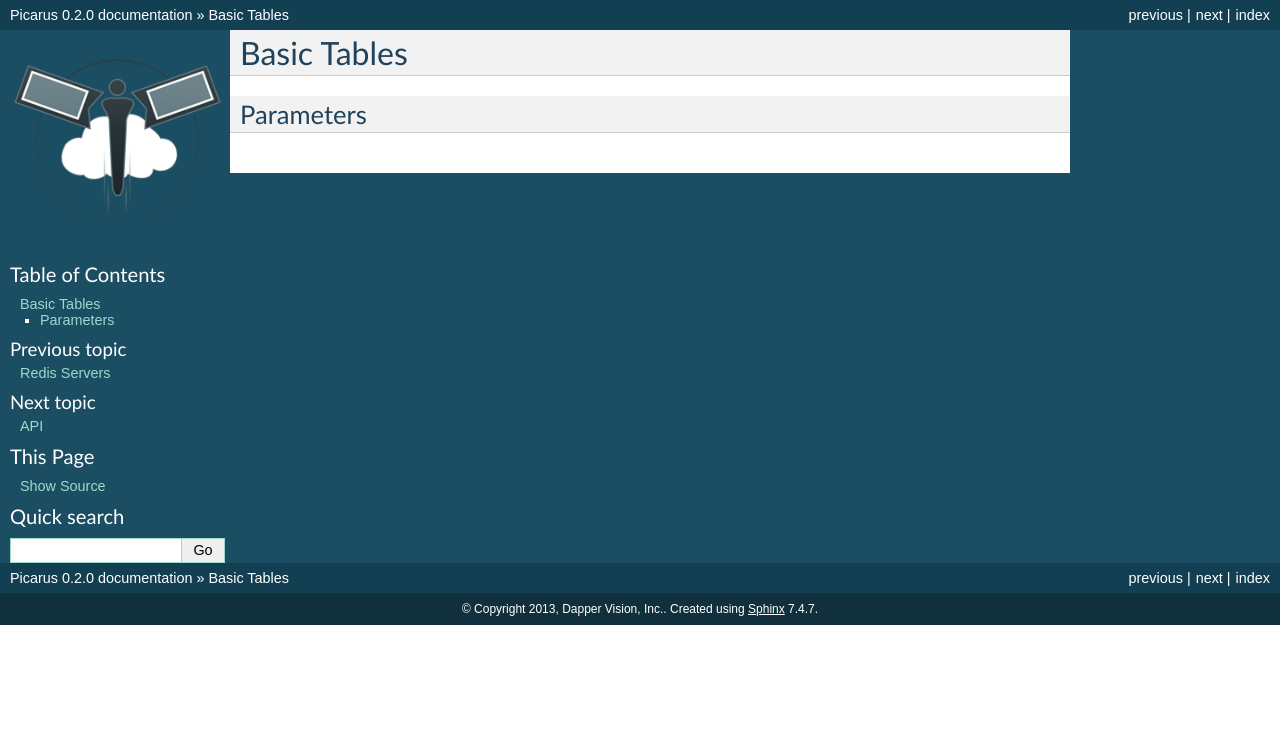
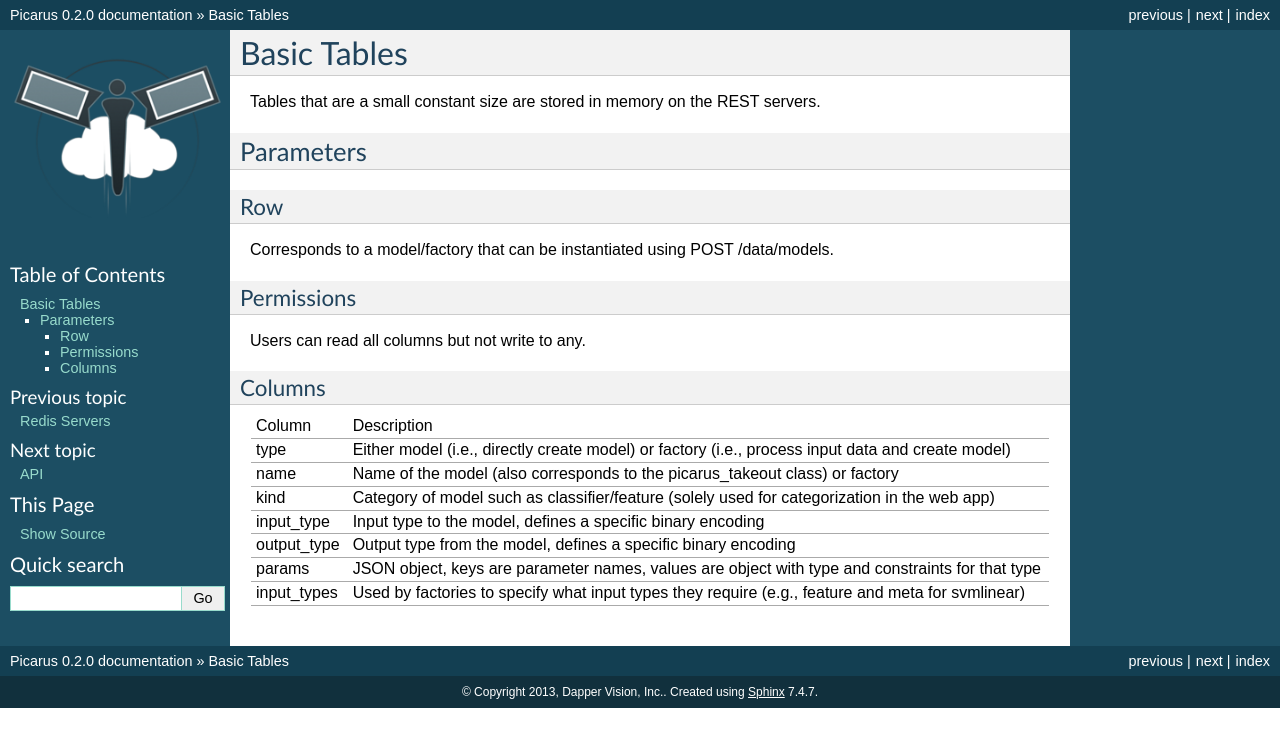
Before and after one commit to bwhite/picarus, a Sphinx documentation site: the page built from doc/basictables.rst, in a window 1280 px wide. Shown: the top 747 px of the page. Built offline with Sphinx 7.4.7, drawn with Linux system fonts in a browser that asks for light colours; formulas are drawn with MathJax 3.

Commit message:
Updated
Signed-off-by: Brandyn A. White <bwhite@dappervision.com>

```diff
--- a/doc/basictables.rst
+++ b/doc/basictables.rst
@@ -1,5 +1,35 @@
 Basic Tables
 ============
+Tables that are a small constant size are stored in memory on the REST servers.
 
 Parameters
-----------
+-----------
+
+Row
+^^^
+Corresponds to a model/factory that can be instantiated using POST /data/models.
+
+Permissions
+^^^^^^^^^^^
+Users can read all columns but not write to any.
+
+Columns
+^^^^^^^^^^^^^^^^
+
++--------------+------------------------------------------------------------------------------------------------------+
+| Column       | Description                                                                                          |
++--------------+------------------------------------------------------------------------------------------------------+
+| type         | Either model (i.e., directly create model) or factory (i.e., process input data and create model)    |
++--------------+------------------------------------------------------------------------------------------------------+
+| name         | Name of the model (also corresponds to the picarus_takeout class) or factory                         |
++--------------+------------------------------------------------------------------------------------------------------+
+| kind         | Category of model such as classifier/feature  (solely used for categorization in the web app)        |
++--------------+------------------------------------------------------------------------------------------------------+
+| input_type   | Input type to the model, defines a specific binary encoding                                          |
++--------------+------------------------------------------------------------------------------------------------------+
+| output_type  | Output type from the model, defines a specific binary encoding                                       |
++--------------+------------------------------------------------------------------------------------------------------+
+| params       | JSON object, keys are parameter names, values are object with type and constraints for that type     |
++--------------+------------------------------------------------------------------------------------------------------+
+| input_types  | Used by factories to specify what input types they require (e.g., feature and meta for svmlinear)    |
++--------------+------------------------------------------------------------------------------------------------------+
```
Also changed, not shown: 1 other file.
